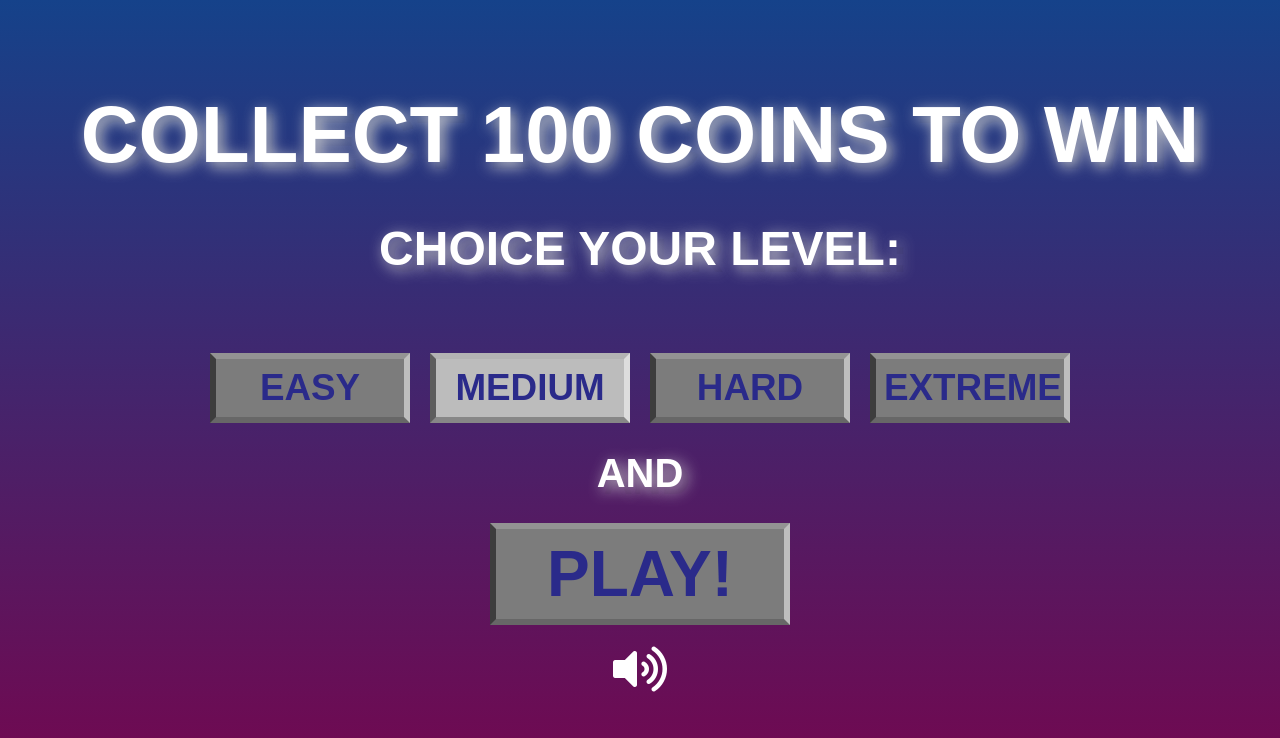
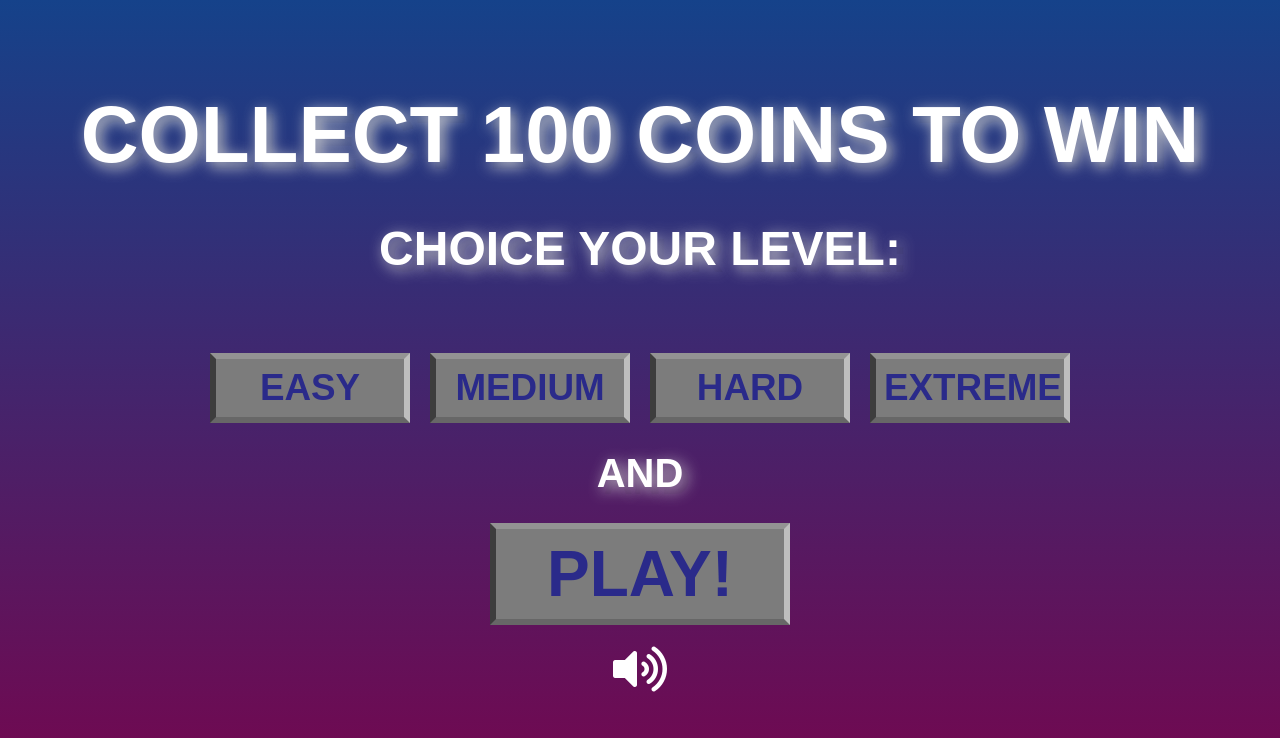
Before and after one commit to oszi91/Collect-Coins, a website built with webpack: page index.html in a window 1280 px wide. Built offline with nearby package versions, Linux system fonts and the light colour scheme; a web font is replaced by a local one.

Commit message:
remove autofocus html

```diff
--- a/index.html
+++ b/index.html
@@ -15,7 +15,7 @@
         <h2 class="start-game__text-level">Choice your level:</h2>
         <div class="level">
             <button class="level-btn" data-level="easy">Easy</button>
-            <button class="level-btn" data-level="medium" autofocus>Medium</button>
+            <button class="level-btn" data-level="medium">Medium</button>
             <button class="level-btn" data-level="hard">Hard</button>
             <button class="level-btn" data-level="extreme">Extreme</button>
         </div>
```
